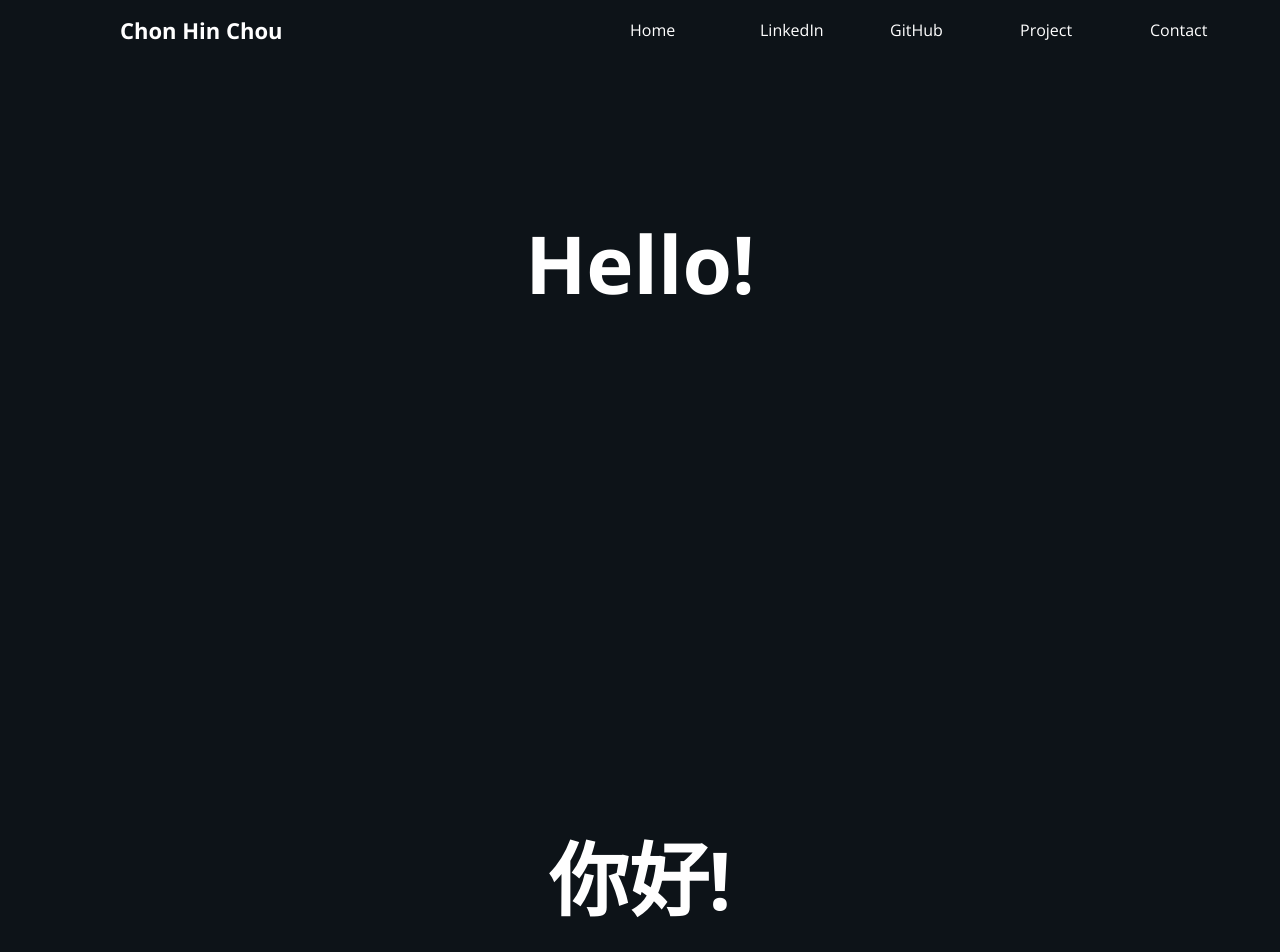
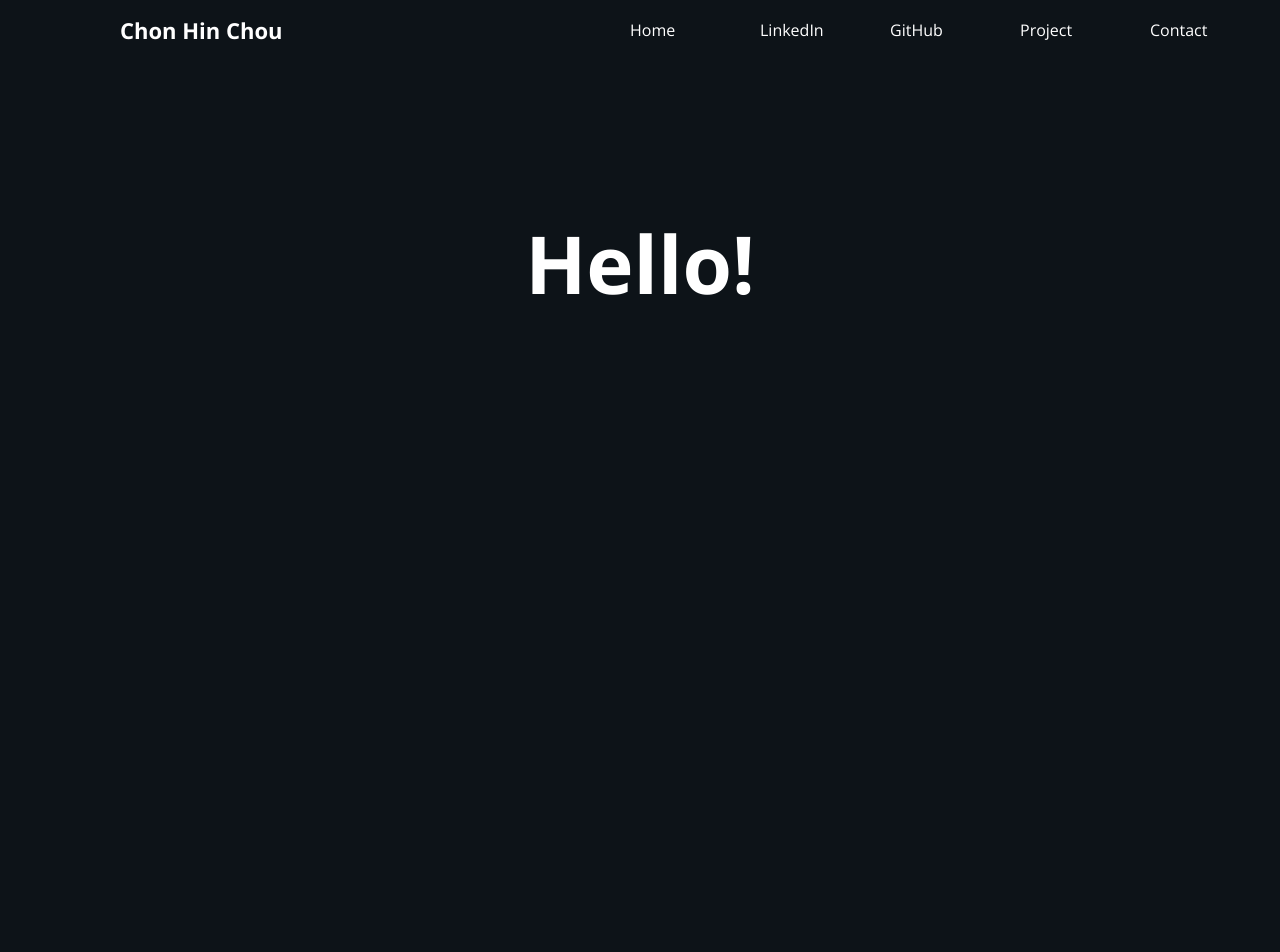
Before and after one commit to RitsuCloud/RitsuCloud.github.io, a React (Create React App) app: page / in a window 1280 px wide. Shown: the top 952 px of the page. Built offline with nearby package versions, Linux system fonts and the light colour scheme.

Commit message:
Just changed the margin-bottom so the scroll looks better

```diff
--- a/src/style/App.css
+++ b/src/style/App.css
@@ -26,7 +26,7 @@ a:hover{
 .hidden{
   opacity: 0;
   margin-top: 200px;
-  margin-bottom: 500px;
+  margin-bottom: 800px;
   transition: 2s;
   text-align: center;
   font-weight: bolder;
```
